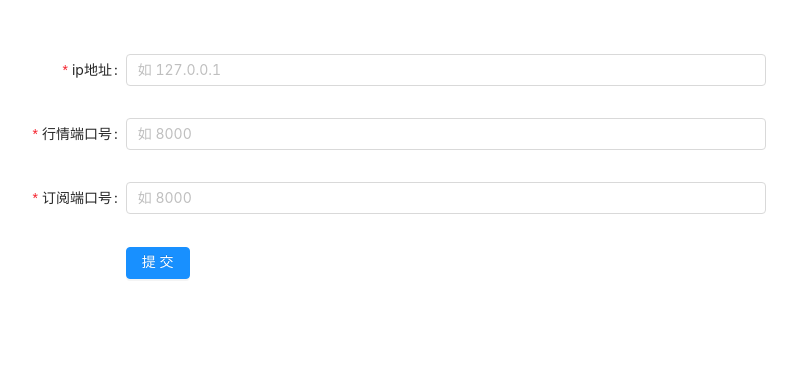
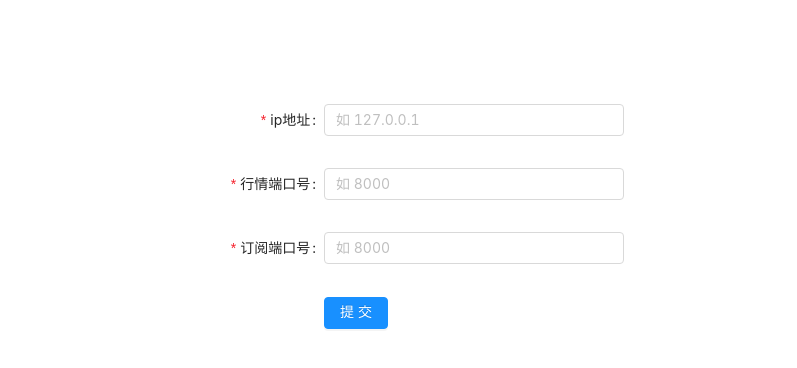
Before and after one commit to jzz2649/market, a Vue app: page / in a window 1280 px wide. Shown: the top 368 px of the page, without its empty margins (141-938 px from the left). Built offline with nearby package versions, Linux system fonts and the light colour scheme.

Commit message:
保存更改

```diff
--- a/src/components/Home.vue
+++ b/src/components/Home.vue
@@ -1,5 +1,6 @@
 <template>
   <div class="Home">
+    <div class="box">
       <a-form
         :layout="formLayout"
         :form="form"
@@ -55,6 +56,7 @@
           </a-button>
         </a-form-item>
       </a-form>
+    </div>
   </div>
 </template>
 
@@ -120,6 +122,11 @@ export default {
 <style scoped>
   .Home {
     width: 100%;
-    padding-top: 50px;
+    height: 100%;
+    padding-top: 100px;
+  }
+  .box {
+    width: 600px;
+    margin: auto;
   }
 </style>
```
Lines whose indentation alone changed are shown as unchanged.
